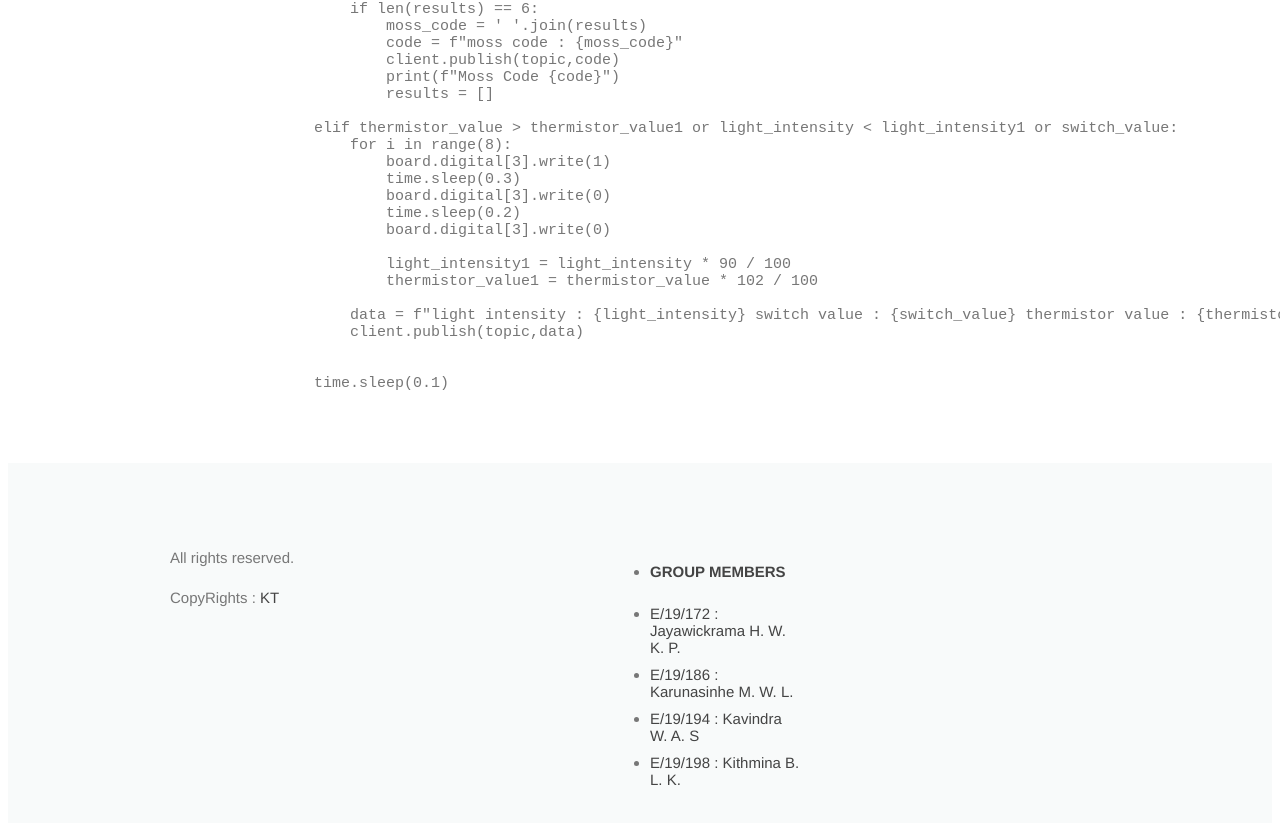
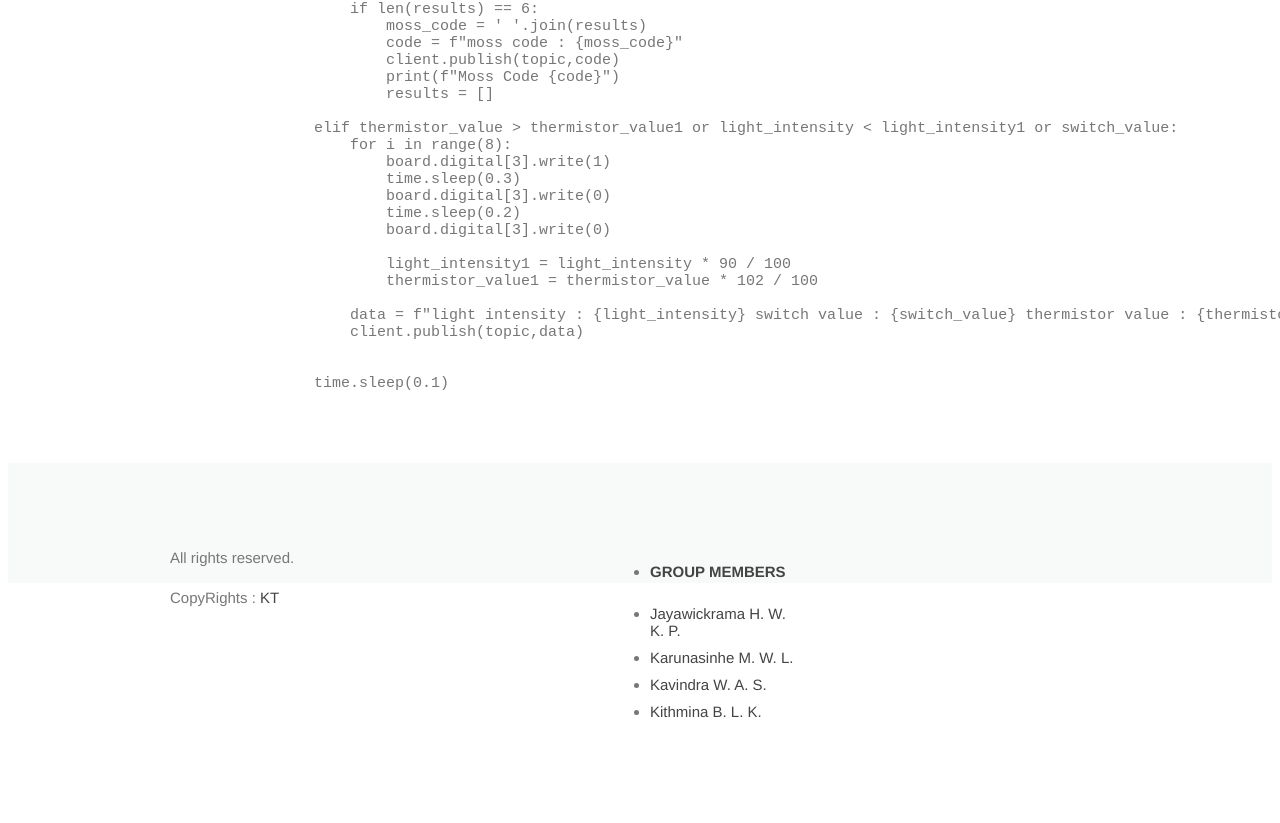
Before and after one commit to UOP-projects/UOP-projects.github.io, a plain HTML site: page index.html in a window 1280 px wide. Shown: the part 3224-4047 px from the top of the page. After the commit the page ends 3969 px from the top, so only its background shows below. Drawn offline with Linux system fonts and the light colour scheme.

Commit message:
Update index.html

```diff
--- a/index.html
+++ b/index.html
@@ -231,23 +231,21 @@
 
     <footer>
       <div class="lastly">
-      <div class="wrapper">
-        <div id="footer-info">
-          <p>All rights reserved.</p>
-          <p>CopyRights : <a href="https://github.com/kalanakt">KT</a></p>
-        </div>
+        <div class="wrapper">
+          <div id="footer-info">
+            <p>All rights reserved.</p>
+            <p>CopyRights : <a href="https://github.com/kalanakt">KT</a></p>
+          </div>
         <div id="footer-links">
           <ul>
             <li><h5>Group Members</h5></li>
-            <li><a href="e19172@eng.pdn.ac.lk ">E/19/172 : Jayawickrama H. W. K. P.</li>
-            <li><a href="e19186@eng.pdn.ac.lk ">E/19/186 : Karunasinhe M. W. L. </a></li>
-            <li><a href="e19194@eng.pdn.ac.lk ">E/19/194 : Kavindra W. A. S</a></li>
-            <li><a href="e19198@eng.pdn.ac.lk ">E/19/198 : Kithmina B. L. K.</a></li>
+            <li><a href="e19172@eng.pdn.ac.lk ">Jayawickrama H. W. K. P.</a></li>
+            <li><a href="e19186@eng.pdn.ac.lk ">Karunasinhe M. W. L. </a></li>
+            <li><a href="e19194@eng.pdn.ac.lk ">Kavindra W. A. S. </a> </li>
+            <li><a href="e19198@eng.pdn.ac.lk ">Kithmina B. L. K. </a></li>
           </ul>
         </div>
-        <div class="clear"></div>
       </div>
-    </div>
     </footer>
   </body>
 </html>
```
